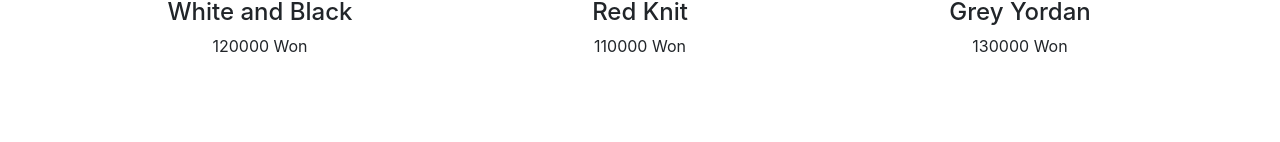
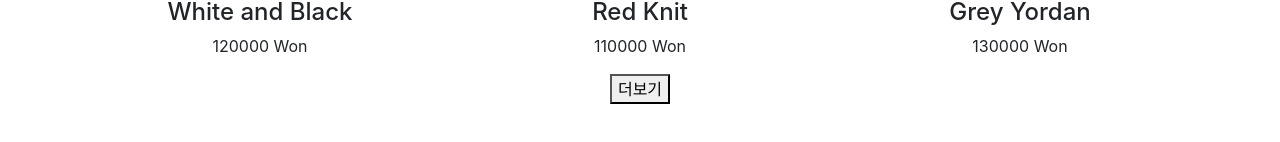
Before and after one commit to kwon6504/React-Study-Shop, a React (Create React App) app: page / in a window 1280 px wide. Shown: the part 572-714 px from the top of the page. Built offline with nearby package versions, Linux system fonts and the light colour scheme.

Commit message:
ajax 이론 및 활용 완료.

```diff
--- a/package.json
+++ b/package.json
@@ -6,6 +6,7 @@
     "@testing-library/jest-dom": "^5.17.0",
     "@testing-library/react": "^13.4.0",
     "@testing-library/user-event": "^13.5.0",
+    "axios": "^1.7.2",
     "bootstrap": "^5.3.3",
     "react": "^18.3.1",
     "react-bootstrap": "^2.10.2",
--- a/src/App.js
+++ b/src/App.js
@@ -12,6 +12,7 @@ import { useState } from 'react';
 import data from './data.js';
 import Detail from './routes/Detail.js';
 import { Routes, Route, Link, useNavigate, Outlet } from 'react-router-dom';
+import axios from 'axios'; //ajax 이용한 GET요청은 axios.get('url'), 요청결과는 axios.get('url').then()
 
 //리액트 페이지 나누는ㄴ 법
 //1.컴포넌트 만들어서 상세페이지내용 채움
@@ -26,7 +27,40 @@ function App() {
   //1.변수를 export 하고 = export default 변수명, 변수가 2개라면 export default {변수명1, 변수명2}
   //2.import하면 끝 = import 작명 from './data.js', 2개를 가져오려면 import {변수명1, 변수명2} from './data.js'
   //(참고) Component도 export 가능, []=array, {}=object 라서 서로 섞어서 가능하다.
-  let [shoes] = useState(data);
+  let [shoes, setShoes] = useState(data);
+  let [count, setCount] = useState(0);
+  let [loading, setLoading] = useState(false);
+  let urls = ['https://codingapple1.github.io/shop/data2.json', 'https://codingapple1.github.io/shop/data3.json']
+  let fetchData = ()=>{
+    if(count < urls.length){
+      setLoading(true); //로딩시작
+     // ajax 쓰려면 옵션 3개 중 택1 1.XMLHttpRequest 2.fetch() 3.axios
+     axios.get(urls[count])
+     .then((result) => {
+       console.log(result.data);
+       let copy = [...shoes, ...result.data]; // ...shoes = {},{},{} ...result.data = {},{},{}
+       setShoes(copy);
+       setCount(count+1);
+       setLoading(false); //로딩종료
+     })
+     .catch(() => {
+       console.log('실패');
+     });
+    } else {
+      console.log('불러올 데이터가 없습니다.')
+      alert('불러올 상품이 없습니다.');
+    }
+
+     //서버에 요청하는 방법
+     // axios.post('/safdfas',{name:'kwon'});
+     //동시에 ajax요청 여러개 하면
+     // Promise.all([axios.get('/url1'), axios.get('/url2')])
+     // .then(()=>{}) 전부 가져오는데 성공하면 그때 then을 실행한다.
+     //원래는 서버와 문자만 주고받을 수 있습니다.
+     //"{"name":"kim"}" 따옴표쳐놓으면 array,object도 주고받기 가능 문자열로 이행해서 받아온다.
+     //일명 JSON (axios가 json데이터를 받아오면 array,object로 자동으로 바꿔줌)
+
+  };
   //1.페이지 이동을 도와주는 useNavigate()
   let navigate = useNavigate();
 
@@ -66,6 +100,8 @@ function App() {
                 }
               </Row>
             </Container>
+            {loading && <p>로딩중...</p>}
+            {count < 2 && <button onClick={fetchData}>더보기</button>}
           </>
         }></Route>
 
--- a/src/routes/Detail.js
+++ b/src/routes/Detail.js
@@ -38,6 +38,7 @@ function Detail(props) {
     let timer = setTimeout(() => { setAlert(false) }, 2000)
     if(isNaN(num) == true){
       window.alert('그러지마세요'); //안됬던 이유는 alert가 이미 변수로 있었기 때문이다.
+      setNum('');
     }
      return () => {
     // 타이머가 중복되지 않게 기존 타이머를 제거하는 명령어
@@ -97,7 +98,7 @@ function Detail(props) {
             <button className="btn btn-danger">주문하기</button>
             <br></br>
             {/* 이벤트 객체 e의 타겟 값인 e.target.value를 setNum 함수에 전달하여 num 상태를 업데이트합니다. */}
-            <input onChange={ (e) => { setNum(e.target.value) } } />
+            <input type="text" value={num} onChange={ (e) =>  setNum(e.target.value)  } />
           </div>
         </div>
       </div>
```
Also changed, not shown: 1 other file (tests, documents, lock files or other folders).
